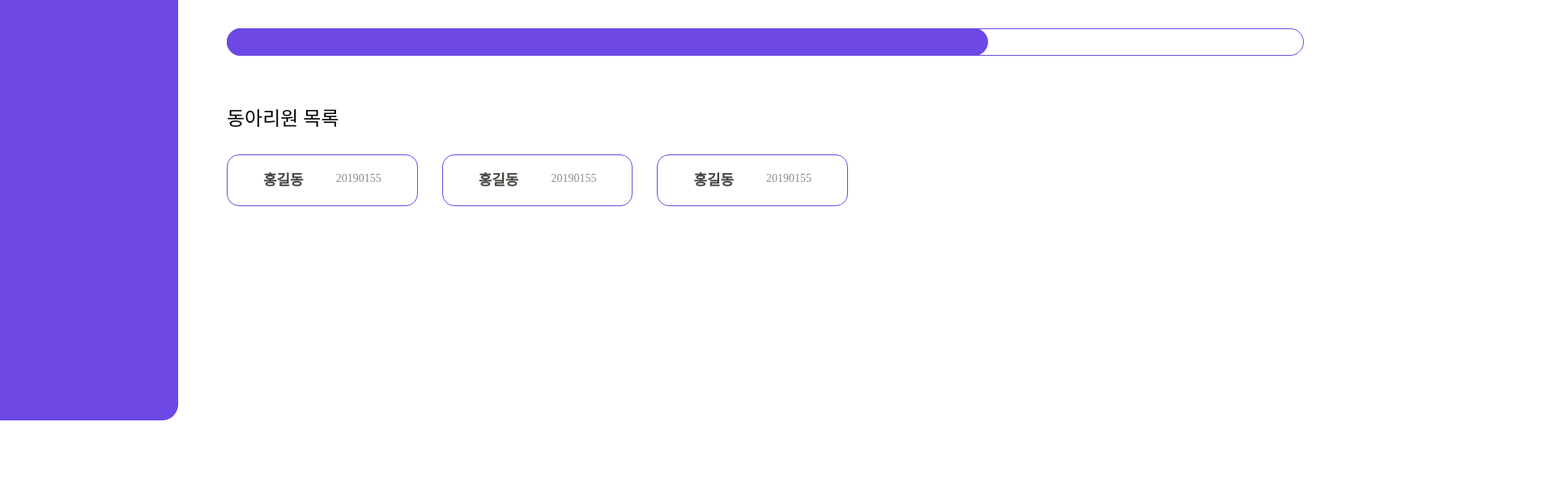
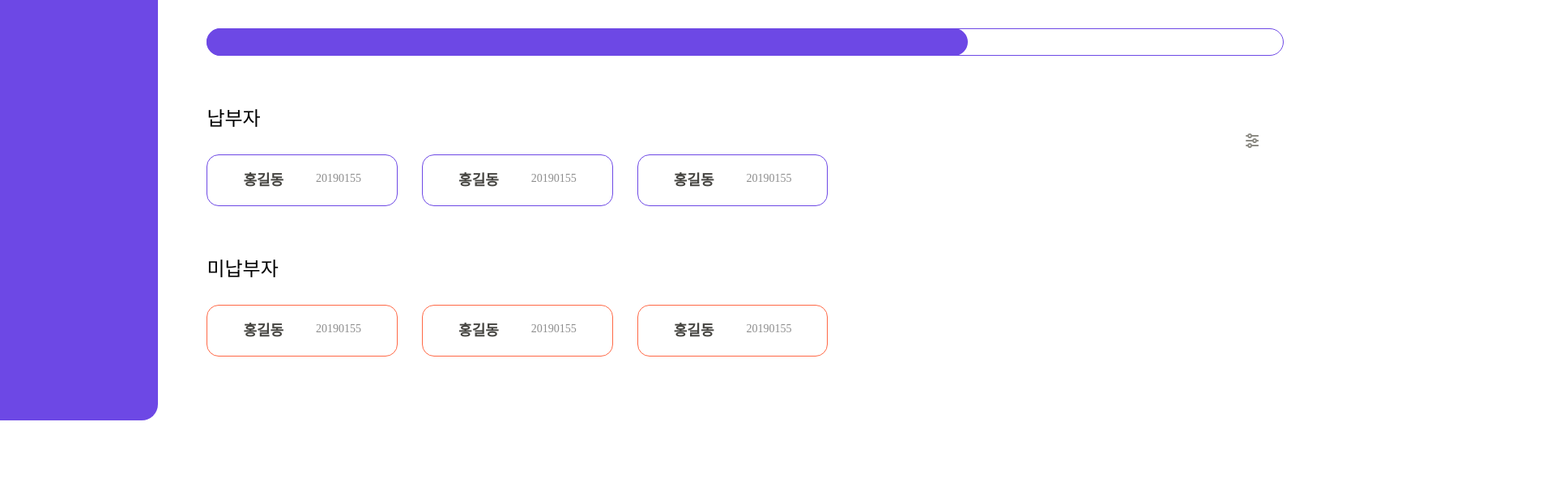
Before and after one commit to kmu-kcc/buddy-frontend, a React (Create React App) app: page /fee/members in a window 1280 px wide. Shown: the part 280-896 px from the top of the page at 81% size, 1920 px wide, since content can reach past the window. Built offline with nearby package versions, Linux system fonts and the light colour scheme; a web font is replaced by a local one.

Commit message:
Modify AccountMembers page

```diff
--- a/src/pages/Fee/Members.tsx
+++ b/src/pages/Fee/Members.tsx
@@ -1,6 +1,7 @@
 import React, {useState, useCallback} from 'react';
 import styled from 'styled-components';
 import {Box, SearchInput, Text, Tab} from '../../components';
+import {Filter} from '../../components/icons';
 
 const GroupName = styled.span`
   font-size: 24px;
@@ -47,7 +48,31 @@ const UnivNumText = styled(Text)`
   color: #8D8D8D;
 `;
 
-const UserProfile = [
+const FilterText = styled(Text)`
+  font-weight: normal;
+  font-size: 20px;
+  line-height: 25px;
+  color: #8D8C85;
+`;
+const PaidMembersProfile = [
+  {
+    id: 1,
+    username: '홍길동',
+    univnumber: '20190155',
+  },
+  {
+    id: 2,
+    username: '홍길동',
+    univnumber: '20190155',
+  },
+  {
+    id: 3,
+    username: '홍길동',
+    univnumber: '20190155',
+  },
+];
+
+const UnpaidMembersProfile = [
   {
     id: 1,
     username: '홍길동',
@@ -90,8 +115,14 @@ export const Members = () => {
     setInputTextValue(event.target.value);
   }, [setInputTextValue]);
 
-  const CardListAdmin = UserProfile.map((info, idx) => (
+  const PaidMembers = PaidMembersProfile.map((info, idx) => (
     <Box border='1px solid #6D48E5' borderRadius='15px' key={idx}>
+      <MemberCard username={info.username} univnumber={info.univnumber} />
+    </Box>
+  ));
+
+  const UnpaidMembers = UnpaidMembersProfile.map((info, idx) => (
+    <Box border='1px solid #FF6845' borderRadius='15px' key={idx}>
       <MemberCard username={info.username} univnumber={info.univnumber} />
     </Box>
   ));
@@ -117,11 +148,21 @@ export const Members = () => {
         <Box isFlex width='1330px' height='34px' border='1px solid #6D48E5' borderRadius='73px' position='absolute'>
         </Box>
       </Box>
-      <Box isBlock width='140px' height='30px' mt='64px' position='relative' mb='28px'>
-        <GroupName>동아리원 목록</GroupName>
+      <Box isBlock width='100%' height='30px' mt='64px' position='relative' mb='28px'>
+        <GroupName>납부자</GroupName>
+        <Box isFlex >
+          <Filter ml='800px' mb='8px' width='1000px' height='24px' color='#8D8C85' />
+          <FilterText mt='3px'>필터</FilterText>
+        </Box>
       </Box>
       <Box isFlex flexWrap='wrap' style={{gap: '30px'}}>
-        {CardListAdmin}
+        {PaidMembers}
+      </Box>
+      <Box isBlock width='140px' height='30px' mt='64px' position='relative' mb='28px'>
+        <GroupName>미납부자</GroupName>
+      </Box>
+      <Box isFlex flexWrap='wrap' style={{gap: '30px'}}>
+        {UnpaidMembers}
       </Box>
     </Box>
   );
```
